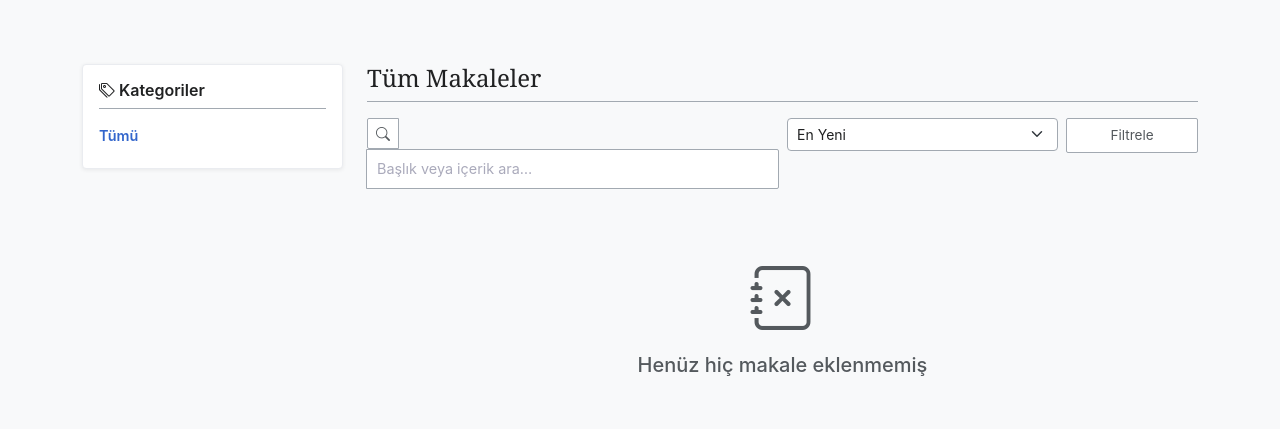
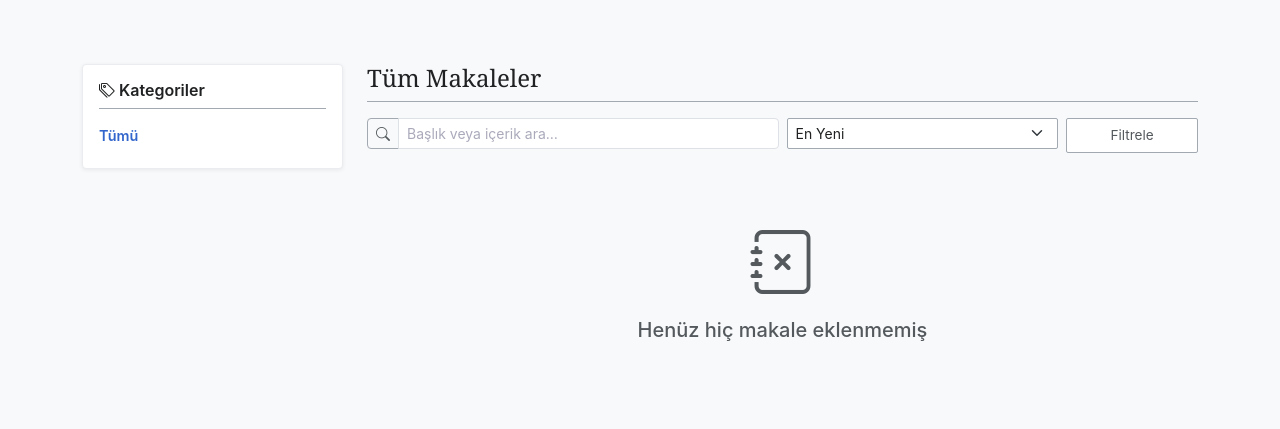
Before and after one commit to Bisbilge/wikiboxd, a Django app: page /makaleler/ in a window 1280 px wide. Shown: the part 66-495 px from the top of the page. Run offline with Django 5.2, Linux system fonts and the light colour scheme; data that the repository does not hold is empty.

Commit message:
fix: form CSS specificity sorunu kökten çözüldü

```diff
--- a/wikiboxd/templates/base.html
+++ b/wikiboxd/templates/base.html
@@ -98,7 +98,7 @@
             box-shadow: 0 1px 4px rgba(0,0,0,0.07);
         }
 
-        /* Formlar */
+        /* Formlar — sadece standalone alanlar (login, kayıt, profil düzenleme) */
         .form-label {
             color: var(--text-main) !important;
             font-weight: 600;
@@ -107,53 +107,52 @@
             font-family: -apple-system, BlinkMacSystemFont, "Segoe UI", sans-serif;
             font-size: 0.9rem;
         }
-        .form-control,
-        input:not([type="submit"]):not([type="button"]):not(.navbar-search-input):not([type="checkbox"]):not([type="radio"]),
-        select,
-        textarea {
+        /* Standalone form alanları: input-group DIŞINDA kalan inputlar */
+        :not(.input-group) > input:not([type="submit"]):not([type="button"]):not([type="checkbox"]):not([type="radio"]):not(.navbar-search-input),
+        :not(.input-group) > textarea,
+        :not(.input-group) > select:not(.form-select):not(.form-select-sm) {
             background-color: #fff !important;
             color: var(--text-main) !important;
             border: 1px solid var(--border) !important;
-            border-radius: 2px;
-            padding: 8px 10px;
+            border-radius: 2px !important;
+            padding: 8px 10px !important;
+            width: 100%;
+            font-size: 0.9rem;
+            transition: border-color 0.15s;
+            margin-bottom: 0;
+        }
+        /* Bootstrap form-control class — standalone kullanım */
+        .mb-3 > .form-control,
+        .mb-3 > textarea {
+            background-color: #fff !important;
+            color: var(--text-main) !important;
+            border: 1px solid var(--border) !important;
+            border-radius: 2px !important;
+            padding: 8px 10px !important;
             width: 100%;
             font-size: 0.9rem;
             transition: border-color 0.15s;
         }
-        /* Tekil form alanlarında alt boşluk */
-        .mb-3 > .form-control,
-        .mb-3 > input:not([type="submit"]):not([type="button"]):not([type="checkbox"]):not([type="radio"]),
-        .mb-3 > select,
-        .mb-3 > textarea {
-            margin-bottom: 0;
+        /* Bootstrap form-select (dropdown) */
+        .form-select, .form-select-sm {
+            background-color: #fff !important;
+            color: var(--text-main) !important;
+            border: 1px solid var(--border) !important;
+            border-radius: 2px !important;
+            font-size: .875rem !important;
+            margin-bottom: 0 !important;
         }
-        /* Input-group düzeltmeleri — çift çizgi ve radius sorunları */
+        /* Input-group: Bootstrap'e bırak, sadece renk override */
         .input-group .form-control,
         .input-group input {
+            background-color: #fff !important;
+            color: var(--text-main) !important;
             margin-bottom: 0 !important;
-            border-left: none !important;
-            border-radius: 0 2px 2px 0 !important;
         }
         .input-group-text {
-            border: 1px solid var(--border) !important;
-            border-radius: 2px 0 0 2px !important;
-            background-color: #fff !important;
+            background-color: #f8f9fa !important;
+            border-color: var(--border) !important;
             color: var(--text-muted);
-        }
-        /* Küçük boyutlu Bootstrap seçiciler — padding ve margin sıfırla */
-        .form-select,
-        .form-select-sm,
-        .form-control-sm {
-            margin-bottom: 0 !important;
-            padding: .3rem .6rem !important;
-            font-size: .875rem !important;
-        }
-        /* Yatay formlarda margin sıfırla */
-        .d-flex > input,
-        .d-flex > select,
-        .row input,
-        .row select {
-            margin-bottom: 0 !important;
         }
 
         /* Navbar arama kutusu */
```
